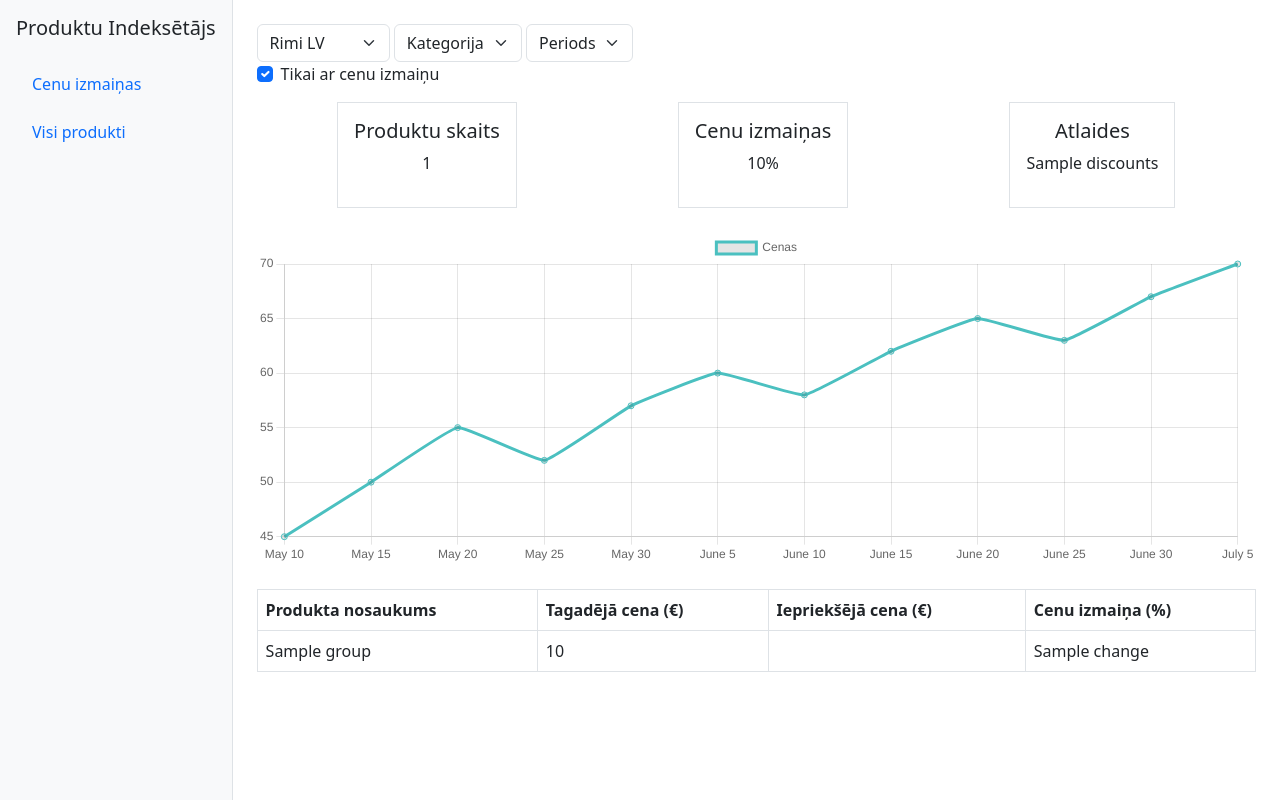
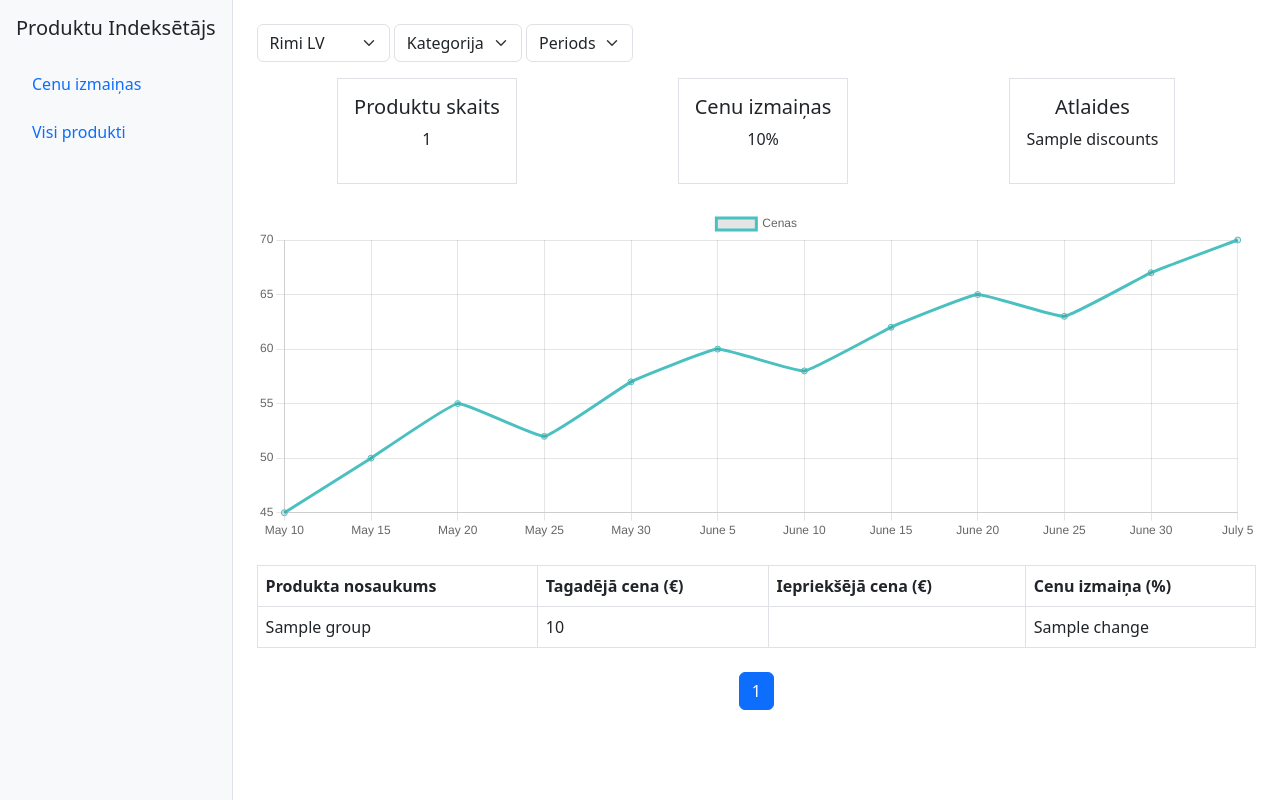
Before and after one commit to viktorijagrietniece/product-group-indexer, a Flask app: template app/templates/dashboard.html in a window 1280 px wide. Run offline with Flask 3, Linux system fonts and the light colour scheme; the template is opened without the code that fills it: most values are stand-ins (such as "Sample title", 1, 10 or a date in 2020).

Commit message:
Pievienota lapošana un dashboard tabula tikai parada preces ar cenas izmainam

```diff
--- a/app/templates/dashboard.html
+++ b/app/templates/dashboard.html
@@ -11,13 +11,6 @@
         </select>
         <select class="form-select d-inline w-auto"> <option>Kategorija</option> </select>
         <select class="form-select d-inline w-auto"> <option>Periods</option> </select>
-        <div class="form-check">
-            <input class="form-check-input" type="checkbox" name="only_changed" value="true" id="onlyChangedCheck"
-                onchange="this.form.submit()" {% if only_changed %}checked{% endif %}>
-            <label class="form-check-label" for="onlyChangedCheck">
-                Tikai ar cenu izmaiņu
-            </label>
-        </div>
     </form>
 </div>
 <div class="d-flex justify-content-around mb-4">
@@ -70,4 +63,25 @@
         {% endfor %}
     </tbody>
 </table>
+<nav aria-label="Lapu navigācija" class="mt-4">
+    <ul class="pagination justify-content-center">
+        {% if data.current_page > 1 %}
+        <li class="page-item">
+            <a class="page-link" href="?veikals={{ selected }}&only_changed={{ only_changed }}&page={{ data.current_page - 1 }}">Iepriekšējā</a>
+        </li>
+        {% endif %}
+
+        {% for p in range(1, data.total_pages + 1) %}
+        <li class="page-item {% if p == data.current_page %}active{% endif %}">
+            <a class="page-link" href="?veikals={{ selected }}&only_changed={{ only_changed }}&page={{ p }}">{{ p }}</a>
+        </li>
+        {% endfor %}
+
+        {% if data.current_page < data.total_pages %}
+        <li class="page-item">
+            <a class="page-link" href="?veikals={{ selected }}&only_changed={{ only_changed }}&page={{ data.current_page + 1 }}">Nākamā</a>
+        </li>
+        {% endif %}
+    </ul>
+</nav>
 {% endblock %}
```
Also changed, not shown: app/routes.py (+29 -14 lines).
